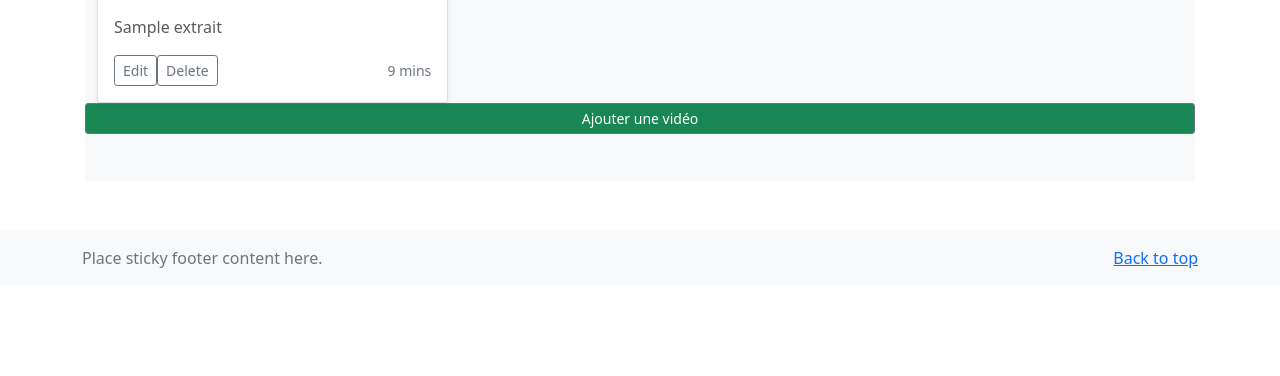
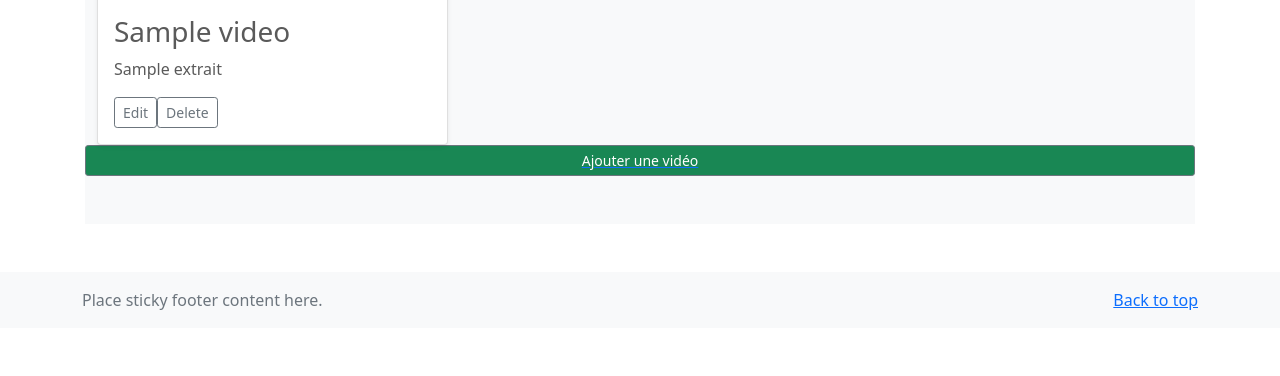
Before and after one commit to MadickeTHIANE/SuperCombo, a Symfony app: template templates/admin/videoIndex.html.twig in a window 1280 px wide. Shown: the part 473-849 px from the top of the page. Before the commit the page ends 741 px from the top, so only its background shows below. Run offline with Twig, Linux system fonts and the light colour scheme; the template is opened without the code that fills it: most values are stand-ins (such as "Sample title", 1, 10 or a date in 2020); some libraries are stand-ins or nearby versions.

Commit message:
Modifications mineures

```diff
--- a/templates/admin/videoIndex.html.twig
+++ b/templates/admin/videoIndex.html.twig
@@ -18,6 +18,7 @@
 
 
 							<div class="card-body">
+								<h3>{{ video.titre }}</h3>
 								<p class="card-text">{{ video.extrait }}</p>
 								<div class="d-flex justify-content-between align-items-center">
 									<div class="btn-group">
@@ -28,7 +29,6 @@
 											<button type="button" class="btn btn-sm btn-outline-secondary">Delete</button>
 										</a>
 									</div>
-									<small class="text-muted">9 mins</small>
 								</div>
 							</div>
 						</div>
--- a/templates/layout/header.html.twig
+++ b/templates/layout/header.html.twig
@@ -30,7 +30,7 @@
 					{% endif %}
 					{% if is_granted('ROLE_ADMIN') %}
 						<li class="nav-item dropdown">
-							<a class="nav-link active dropdown-toggle" href="#" id="dropdown01" data-bs-toggle="dropdown" aria-expanded="false">Tableau d'administration</a>
+							<a class="nav-link active dropdown-toggle" href="#" id="dropdown01" data-bs-toggle="dropdown" aria-expanded="false">Menu admin</a>
 							<ul class="dropdown-menu" aria-labelledby="category">
 								<li>
 									<a class="dropdown-item" href={{ path('admin_video_index') }}>Gérer les vidéos</a>
```
Also changed, not shown: templates/security/login.html.twig (indentation only).
